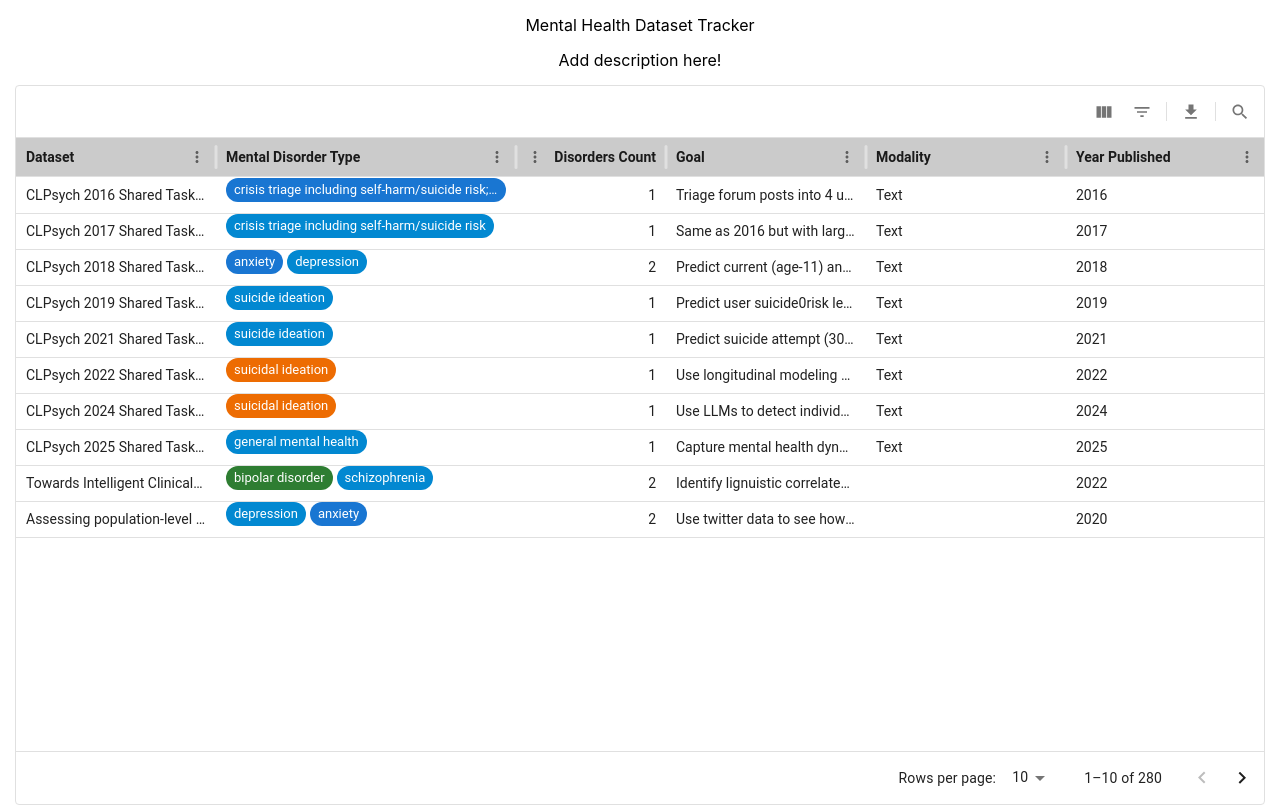
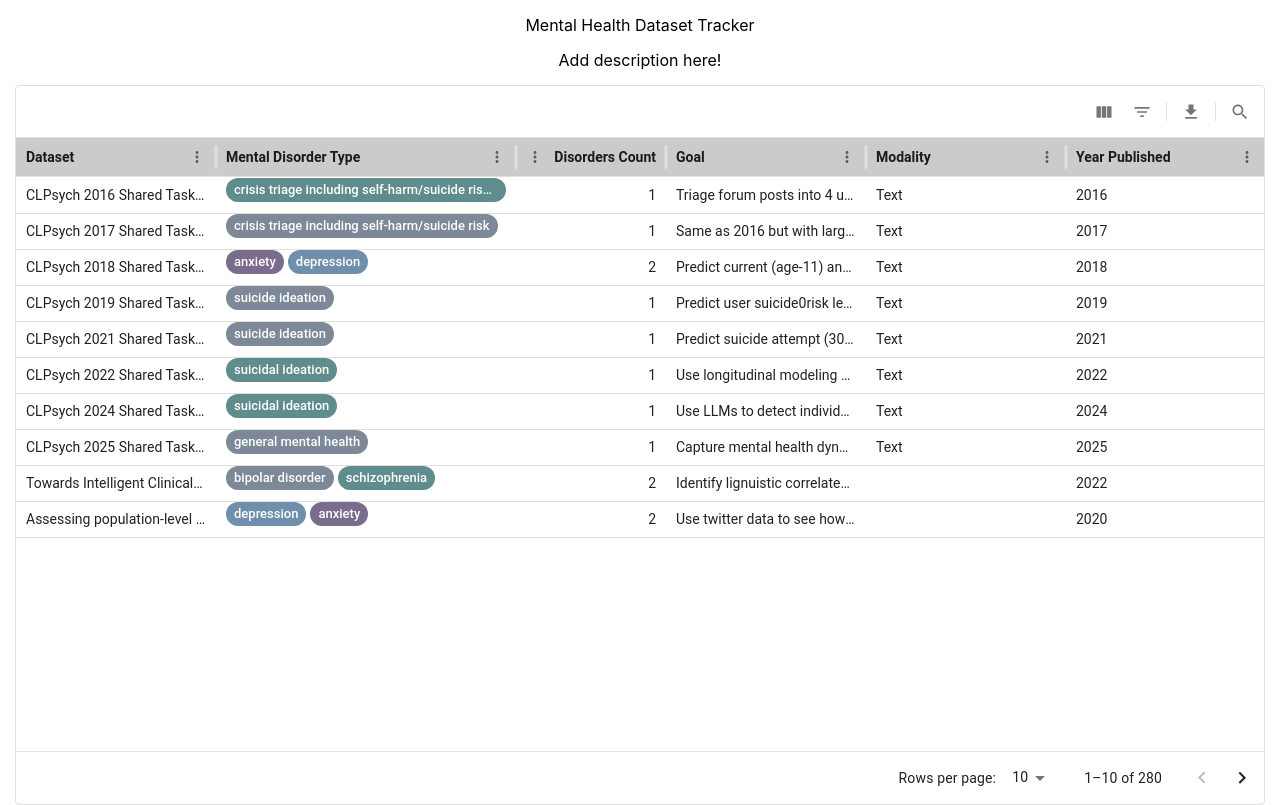
Before and after one commit to ZiweiG/mental-health-datasets-resources-review, a React (Create React App) app: page / in a window 1280 px wide. Shown: the top 805 px of the page. Built offline with nearby package versions, Linux system fonts and the light colour scheme.

Commit message:
remake colors

```diff
--- a/src/App.tsx
+++ b/src/App.tsx
@@ -56,9 +56,13 @@ function App() {
               <Chip
                 key={d}
                 label={d}
-                color={getChipColor(d) as any}
                 size="small"
-                style={{ marginRight: 4 }}
+                sx={{
+                  backgroundColor: getChipColor(d),
+                  color: "#fff",
+                  marginRight: 0.5,
+                  fontWeight: 500,
+                }}
               />
             ));
             return (
--- a/src/utils/utils.ts
+++ b/src/utils/utils.ts
@@ -12,7 +12,15 @@ export function parseDisorders(raw: string) {
 }
 
 // consistent color assignment
-const chipColors = ["primary", "secondary", "success", "warning", "info"];
+// const chipColors = ["primary", "secondary", "success", "warning", "info"];
+const chipColors = [
+  "#6B7C93",
+  "#5F8D8D",
+  "#7A6C8D",
+  "#8A9BA8",
+  "#6F8FAD",
+  "#7D8899",
+];
 
 export function getChipColor(text: string) {
   const hash = [...text].reduce((acc, ch) => acc + ch.charCodeAt(0), 0);
```
